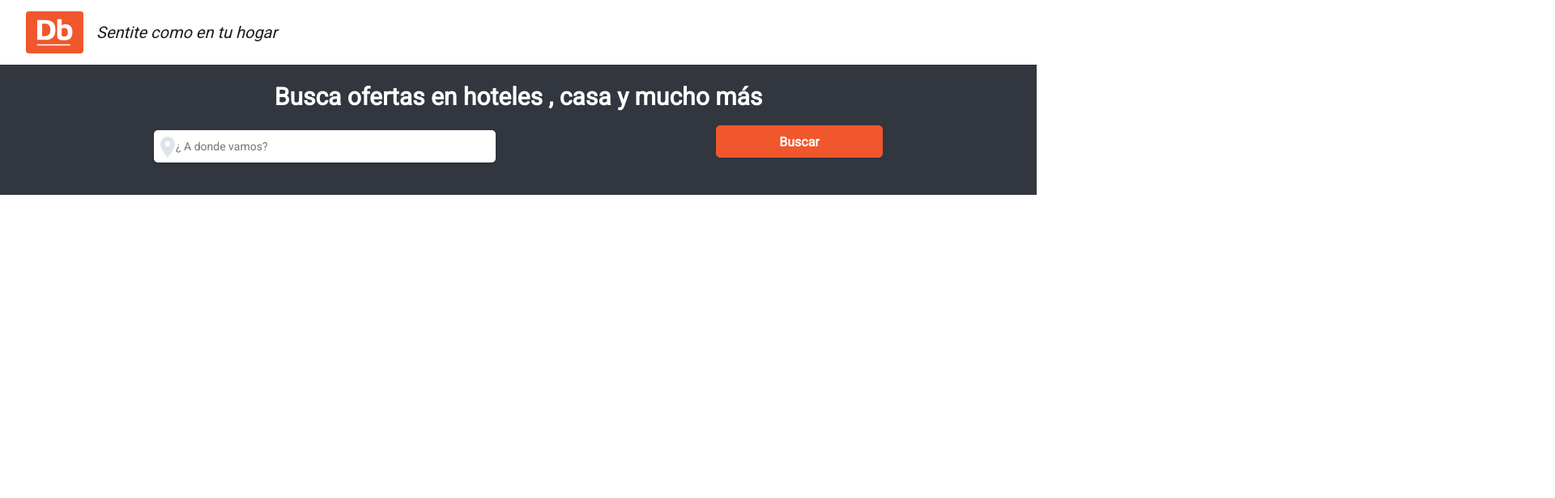
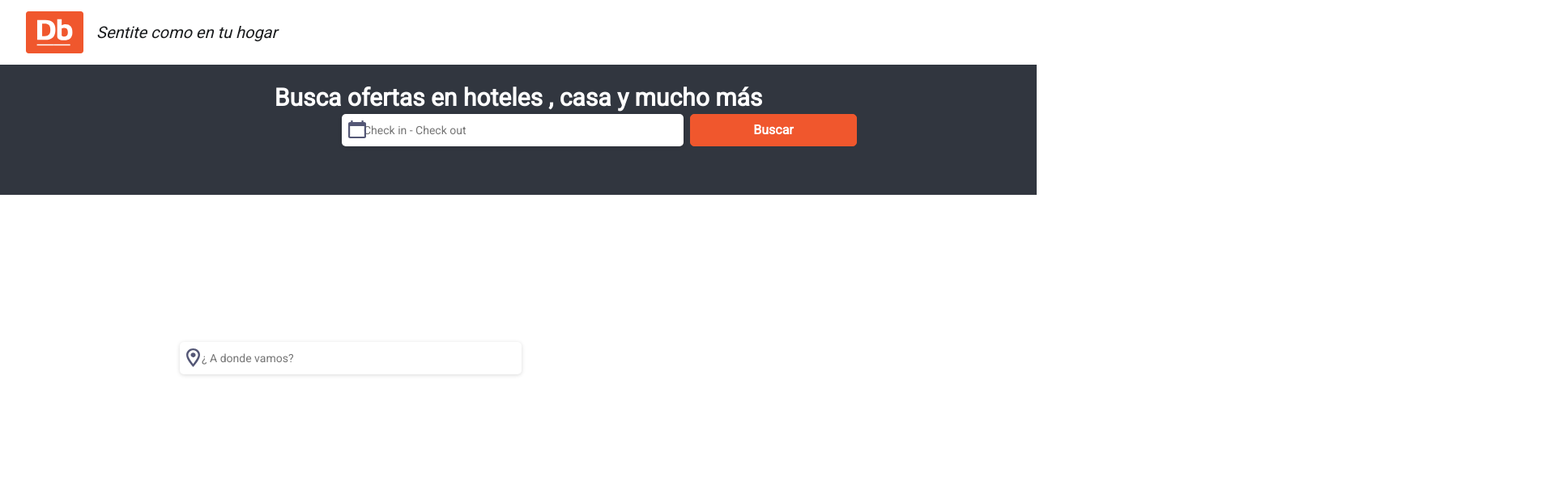
Before and after one commit to rodriguez02fer09/air-bnb, a React (Vite) app: page /home in a window 1280 px wide. Shown: the top 616 px of the page at 81% size, 1920 px wide, since content can reach past the window. Built offline with nearby package versions, Linux system fonts and the light colour scheme.

Commit message:
styles search

```diff
--- /dev/null
+++ b/src/components/DropDownDate/DropDownDate.jsx
@@ -0,0 +1,14 @@
+import React from "react";
+import "./dropDownDate.css";
+import InputIcon from "../InputIcon/InputIcon";
+
+
+const DropDownDate = ({img}) => {
+  return (
+  <div className="container-dorpdownDate">
+    <InputIcon  placeholder="Check in - Check out" img={img}/>
+  </div>
+
+  );
+};
+export default DropDownDate;
--- a/src/components/DropDownLocations/DropDownLocations.jsx
+++ b/src/components/DropDownLocations/DropDownLocations.jsx
@@ -3,7 +3,7 @@ import "./dropDownLocations.css";
 import InputIcon from "../InputIcon/InputIcon"
 import ItemCities from "../ItemCities/ItemCities";
 
-const DropDownLocations = ({locations = []}) => {
+const DropDownLocations = ({locations = [], img }) => {
 
   const [open , setOpen] = useState (false);
   const handlerOnClick = () => {
@@ -11,7 +11,7 @@ const DropDownLocations = ({locations = []}) => {
   }
 
   return (<div className="container-dorpdowncities">
-    <InputIcon handlerOnClick={handlerOnClick} placeholder="¿ A donde vamos?" />
+    <InputIcon handlerOnClick={handlerOnClick} img={img} placeholder="¿ A donde vamos?" />
     {open && locations.map(({city, country}, index)=>{
       return (<ItemCities key={index} city={city} country={country}/>)
     })}
--- a/src/components/InputIcon/InputIcon.jsx
+++ b/src/components/InputIcon/InputIcon.jsx
@@ -1,12 +1,11 @@
 import React from "react";
 import "./inputIcon.css";
-import img from "../../assets/locationIcon.svg"
 
-const InputIcon= ({ placeholder, handlerOnClick}) => {
+const InputIcon= ({ placeholder, handlerOnClick, img}) => {
   return (
     <div className="container_dropDown">
       <div className="container_dropDown_input">
-      <img src={img} alt="locationIcon"/>
+      <img src={img} alt="locationIcon" />
         <input onClick={handlerOnClick} type="text" placeholder={placeholder}/>
       </div>
     </div>
--- a/src/components/Search/Search.jsx
+++ b/src/components/Search/Search.jsx
@@ -1,19 +1,30 @@
 import React from "react";
-import "./search.css"
-import Button from '../Button/Button'
-import DropDownLocations from "../DropDownLocations/DropDownLocations"
+import "./search.css";
+import Button from "../Button/Button";
+import DropDownLocations from "../DropDownLocations/DropDownLocations";
+import DropDownDate from "../DropDownDate/DropDownDate";
+import dateIcon from "../../assets/date.svg";
+import locationIconBlack from "../../assets/locationIconBlack.svg";
 
-const locations =[{city:"San Carlos de Bariloche",country:"Argentina"},{city:"Buenos Aires",country:"Argentina"},{city:"Mendoza",country:"Argentina"},{city:"Córdoba",country:"Argentina"}]
+const locations = [
+  { city: "San Carlos de Bariloche", country: "Argentina" },
+  { city: "Buenos Aires", country: "Argentina" },
+  { city: "Mendoza", country: "Argentina" },
+  { city: "Córdoba", country: "Argentina" },
+];
 
 const Search = () => {
   return (
     <section className="container_search">
-      <h1>
-        Busca ofertas en hoteles , casa y mucho más
-      </h1>
       <div className="container_search_cities_date">
-      <DropDownLocations locations={locations}/>
-      <Button text="Buscar" style="dark" size="0" />
+        <div className="container_search_title">
+          <h1>Busca ofertas en hoteles , casa y mucho más</h1>
+        </div>
+        <div className="container_search_dropdown">
+          <DropDownLocations img={locationIconBlack} locations={locations} />
+          <DropDownDate img={dateIcon} placeholder="Check in - Check out" />
+          <Button text="Buscar" style="dark" size="0" />
+        </div>
       </div>
     </section>
   );
--- a/src/components/Search/search.css
+++ b/src/components/Search/search.css
@@ -1,27 +1,43 @@
 .container_search {
     width: 100%;
     height: 161px;
+    background: var(--secondary-color);
     display: flex;
     flex-direction: column;
-    align-items: center;
-    background: var(--secondary-color);
+    justify-content: center;
 }
 
-.container_search h1 {
+.container_search_cities_date {
+    width: 100%;
+    height: 120px;
+    display: flex;
+    flex-direction: column;
+    justify-content: flex-start;
+    align-items: center;
+
+
+}
+
+.container_search_title {
+    width: 780%;
+    height: 40px;
+    display: flex;
+    flex-direction: column;
+    justify-content: center;
+    align-items: center;
     color: white;
-    padding-top: 20px;
+}
+
+.container_search_title h1 {
     font-style: normal;
     font-weight: 700;
     font-size: 30px;
     line-height: 40px;
-    text-align: center
+    text-align: center;
 }
-.container_search_cities_date{
-    width: 900px;
-    height: 70px;
+
+.container_search_dropdown {
     display: flex;
     flex-direction: row;
-    justify-content: space-between;
-    align-items: center;
-
+    justify-content: center;
 }
```
Also changed, not shown: src/assets/date.svg (added), src/components/DropDownDate/dropDownDate.css (added).
